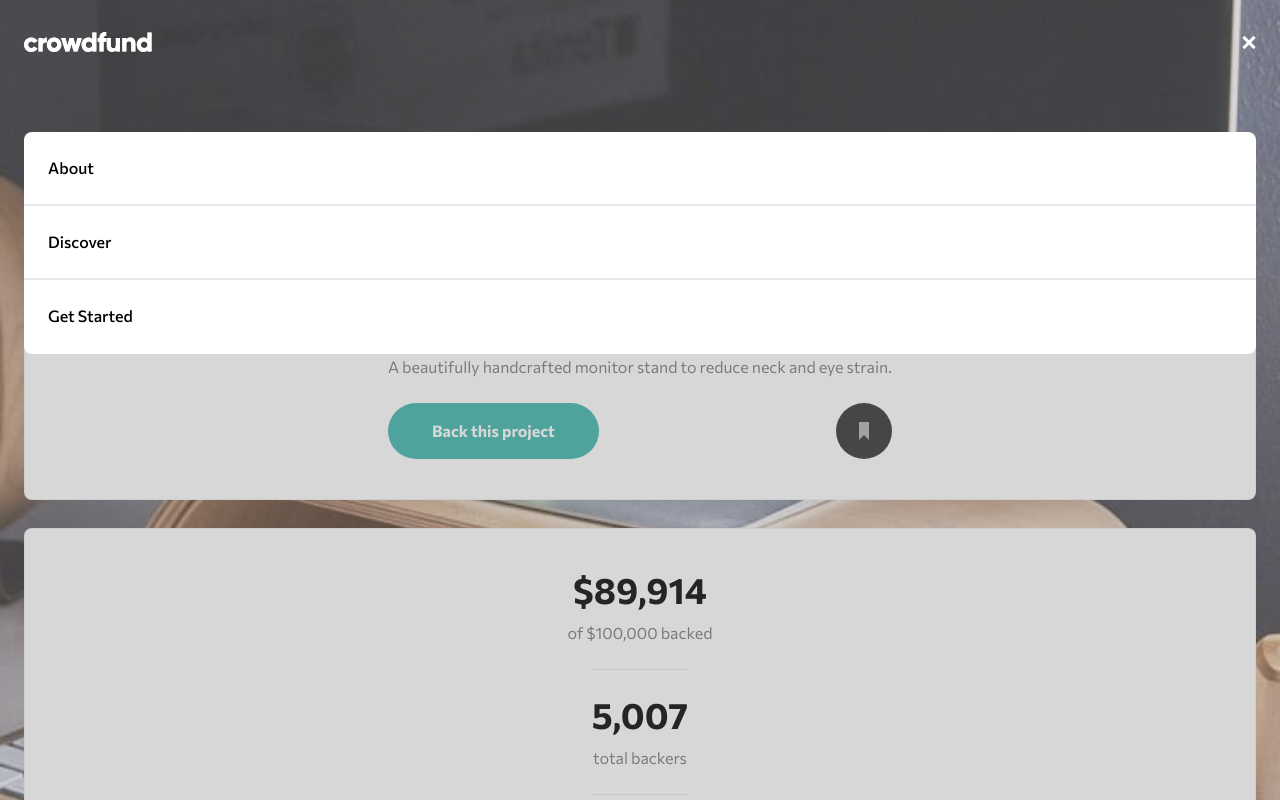
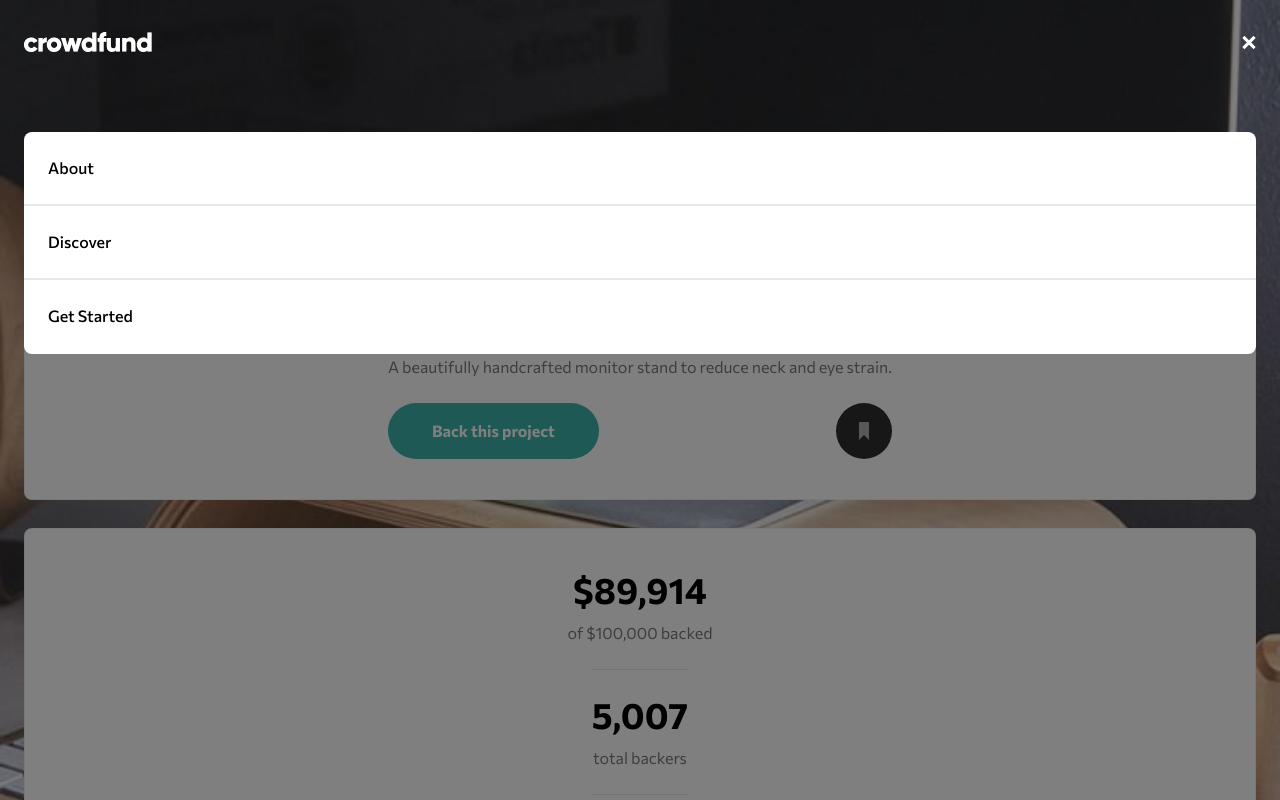
Before and after one commit to GabeGar/crowdfunding-product-page, a React (Vite) app: page / in a window 1280 px wide. Both pictures are taken after a click on the button 1248 px from the left and 42 px from the top of the page. Shown: the top 800 px of the page. Built offline with nearby package versions, Linux system fonts and the light colour scheme.

Commit message:
updated bg color style to be more inline w/ design

```diff
--- a/src/components/UI/Overlay.jsx
+++ b/src/components/UI/Overlay.jsx
@@ -1,6 +1,6 @@
 const Overlay = ({ children }) => {
     return (
-        <div className="absolute min-h-screen w-full mx-auto z-10 px-6 py-8 bg-neutral-dark-gray/30">
+        <div className="absolute min-h-screen w-full mx-auto z-10 px-6 py-8 bg-neutral-black/50">
             {children}
         </div>
     );
```
